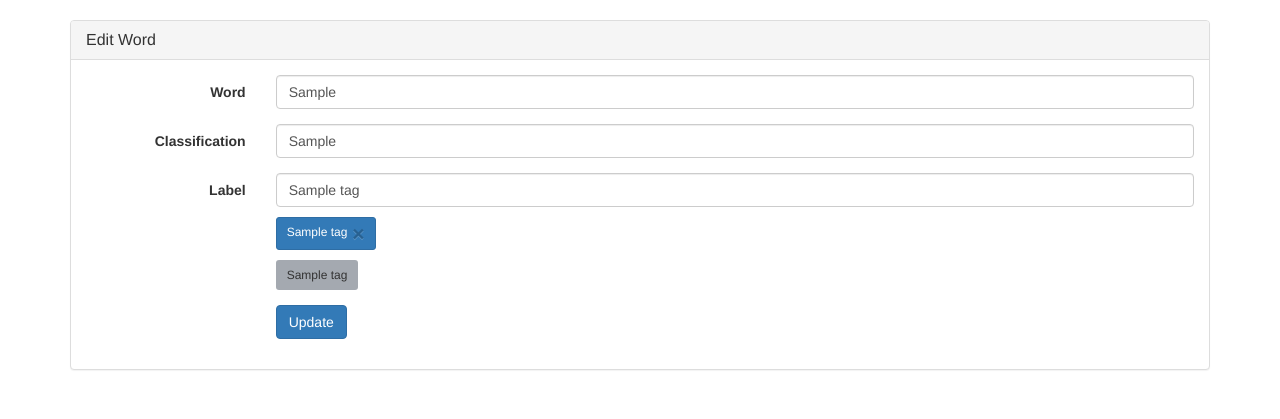
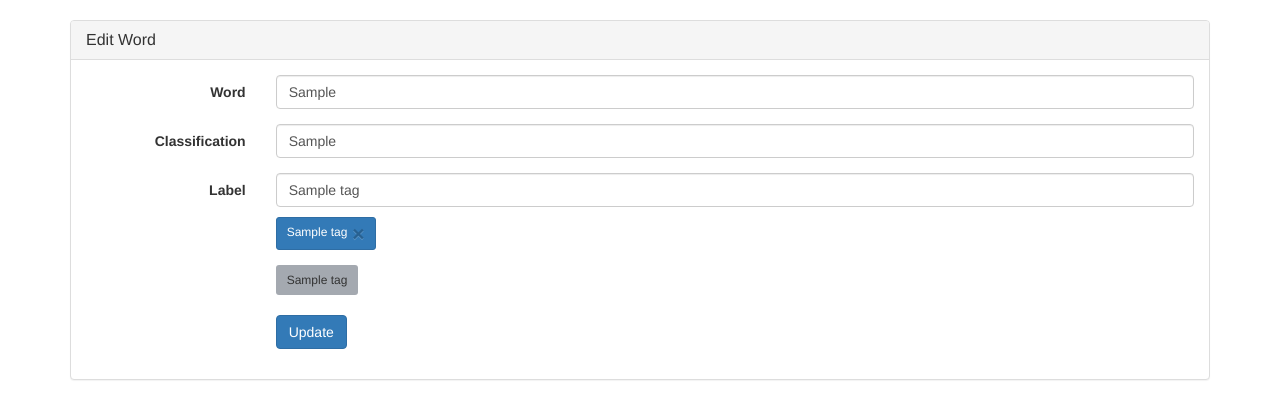
Before and after one commit to summer-Intern-2023/MUDU_Dataset, a Django app: page /word/1/edit/ in a window 1280 px wide. Shown: the part 50-469 px from the top of the page. Run offline with Django 4.2, Linux system fonts and the light colour scheme; tables that the repository leaves empty hold one stand-in row (values such as "Sample post"); some libraries are stand-ins or nearby versions.

Commit message:
feature: add scrollable function to labels

```diff
--- a/setcollect/templates/question_add.html
+++ b/setcollect/templates/question_add.html
@@ -34,10 +34,10 @@
 
                         <div id="tagsDisplay" style="margin-top: 10px;"></div>
 
-                        <div id="tagButtons" style="margin-top: 10px;">
+                        <div id="tagButtons" style="margin-top: 10px; overflow: auto; max-height: 100px;">
                             {% for tag in label_pool %}
                             <button type="button" onclick="addTagFromInput(event)" class="btn btn-secondary btn-sm"
-                                style="background-color: #a4a9b0;">{{ tag.tag_name }}</button>
+                                style="background-color: #a4a9b0; margin-bottom: 5px">{{ tag.tag_name }}</button>
                             {% endfor %}
                         </div>
                     </div>
@@ -113,7 +113,7 @@
         for (var i = 0; i < selectedTags.length; i++) {
             var tag = selectedTags[i];
             displayDiv.innerHTML += `
-            <span class="btn btn-primary btn-sm" style="margin-right: 5px;">
+            <span class="btn btn-primary btn-sm" style="margin-right: 5px; margin-bottom: 5px;">
                 ${tag}
                 <span class="close" style="margin-left: 5px;" onclick="event.stopPropagation(); removeTag('${tag}')">&times;</span>
             </span>`;
--- a/setcollect/templates/question_edit.html
+++ b/setcollect/templates/question_edit.html
@@ -35,10 +35,10 @@
 
                             <div id="tagsDisplay" style="margin-top: 10px;"></div>
 
-                            <div id="tagButtons" style="margin-top: 10px;">
+                            <div id="tagButtons" style="margin-top: 10px; overflow: auto; max-height: 100px;">
                                 {% for tag in label_pool %}
                                     <button type="button" onclick="addTagFromInput(event)" class="btn btn-secondary btn-sm"
-                                            style="background-color: #a4a9b0;">{{ tag.tag_name }}</button>
+                                            style="background-color: #a4a9b0; margin-bottom: 5px">{{ tag.tag_name }}</button>
                                 {% endfor %}
                             </div>
                         </div>
@@ -113,7 +113,7 @@
             for (var i = 0; i < selectedTags.length; i++) {
                 var tag = selectedTags[i];
                 displayDiv.innerHTML += `
-            <span class="btn btn-primary btn-sm" style="margin-right: 5px;">
+            <span class="btn btn-primary btn-sm" style="margin-right: 5px; margin-bottom: 5px;">
                 ${tag}
                 <span class="close" style="margin-left: 5px;" onclick="event.stopPropagation(); removeTag('${tag}')">&times;</span>
             </span>`;
--- a/setcollect/templates/word_add.html
+++ b/setcollect/templates/word_add.html
@@ -34,10 +34,10 @@
 
                         <div id="tagsDisplay" style="margin-top: 10px;"></div>
 
-                        <div id="tagButtons" style="margin-top: 10px;">
+                        <div id="tagButtons" style="margin-top: 10px; overflow: auto; max-height: 100px;">
                             {% for tag in label_pool %}
                             <button type="button" onclick="addTagFromInput(event)" class="btn btn-secondary btn-sm"
-                                style="background-color: #a4a9b0;">{{ tag.tag_name }}</button>
+                                style="background-color: #a4a9b0; margin-bottom: 5px">{{ tag.tag_name }}</button>
                             {% endfor %}
                         </div>
                     </div>
@@ -99,7 +99,7 @@
         for (var i = 0; i < selectedTags.length; i++) {
             var tag = selectedTags[i];
             displayDiv.innerHTML += `
-            <span class="btn btn-primary btn-sm" style="margin-right: 5px;">
+            <span class="btn btn-primary btn-sm" style="margin-right: 5px; margin-bottom: 5px;">
                 ${tag}
                 <span class="close" style="margin-left: 5px;" onclick="event.stopPropagation(); removeTag('${tag}')">&times;</span>
             </span>`;
--- a/setcollect/templates/word_edit.html
+++ b/setcollect/templates/word_edit.html
@@ -35,10 +35,10 @@
 
                         <div id="tagsDisplay" style="margin-top: 10px;"></div>
 
-                        <div id="tagButtons" style="margin-top: 10px;">
+                        <div id="tagButtons" style="margin-top: 10px; overflow: auto; max-height: 100px;">
                             {% for tag in label_pool %}
                             <button type="button" onclick="toggleTag(event)" class="btn btn-secondary btn-sm"
-                                style="background-color: #a4a9b0">
+                                style="background-color: #a4a9b0; margin-bottom: 5px">
                                 {{ tag.tag_name }}
                             </button>
                             {% endfor %}
@@ -107,7 +107,7 @@
         for (var i = 0; i < selectedTags.length; i++) {
             var tag = selectedTags[i];
             displayDiv.innerHTML += `
-        <span class="btn btn-primary btn-sm" style="margin-right: 5px;">
+        <span class="btn btn-primary btn-sm" style="margin-right: 5px; margin-bottom: 5px;">
             ${tag}
             <span class="close" style="margin-left: 5px;" onclick="event.stopPropagation(); removeTag('${tag}')">&times;</span>
         </span>`;
```
